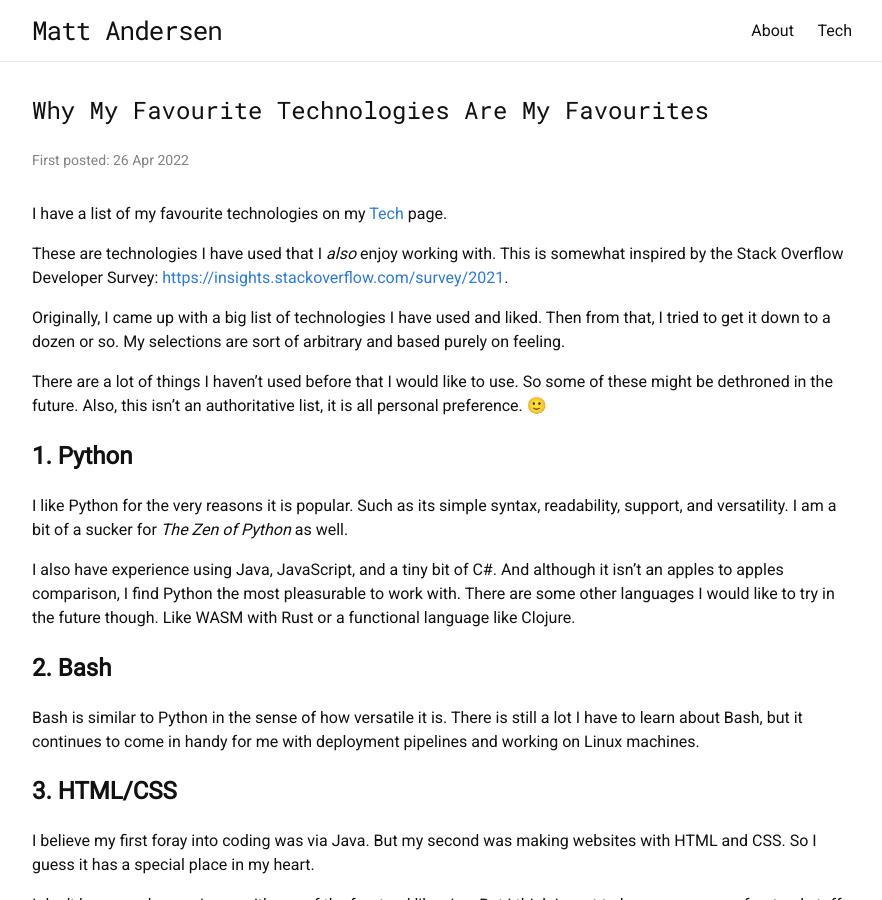
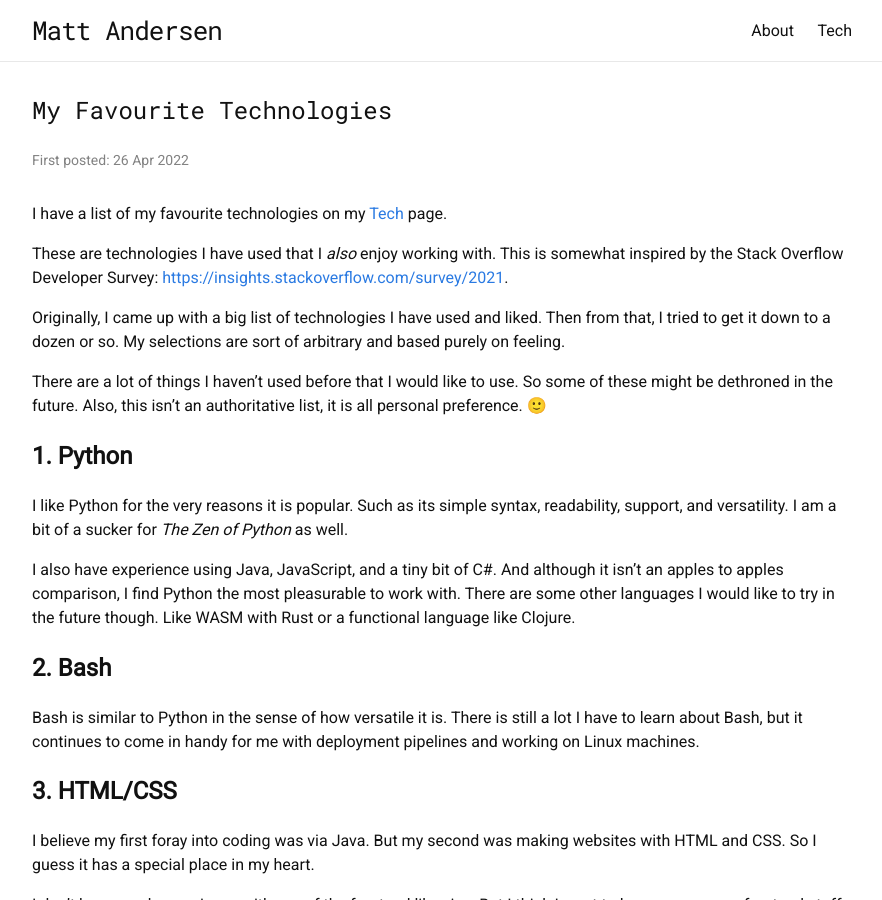
Before and after one commit to matt-andersen/mattandersen.dev, a Jekyll site: the page built from _posts/2022-04/2022-04-26-my-favourite-technologies.md, in a window 1280 px wide and 900 px high. Shown: the whole window, without its empty margins (198-1080 px from the left). Built offline with Jekyll 4.4.1, drawn with Linux system fonts in a browser that asks for light colours.

Commit message:
Rename fav tech post

```diff
--- a/_posts/2022-04/2022-04-26-justifying-my-favourite-technologies.md
+++ b/_posts/2022-04/2022-04-26-my-favourite-technologies.md
@@ -1,6 +1,6 @@
 ---
 layout: "post"
-title: "Why My Favourite Technologies Are My Favourites"
+title: "My Favourite Technologies"
 date: "2022-04-26"
 pin: "false"
 hide: "false"
```
